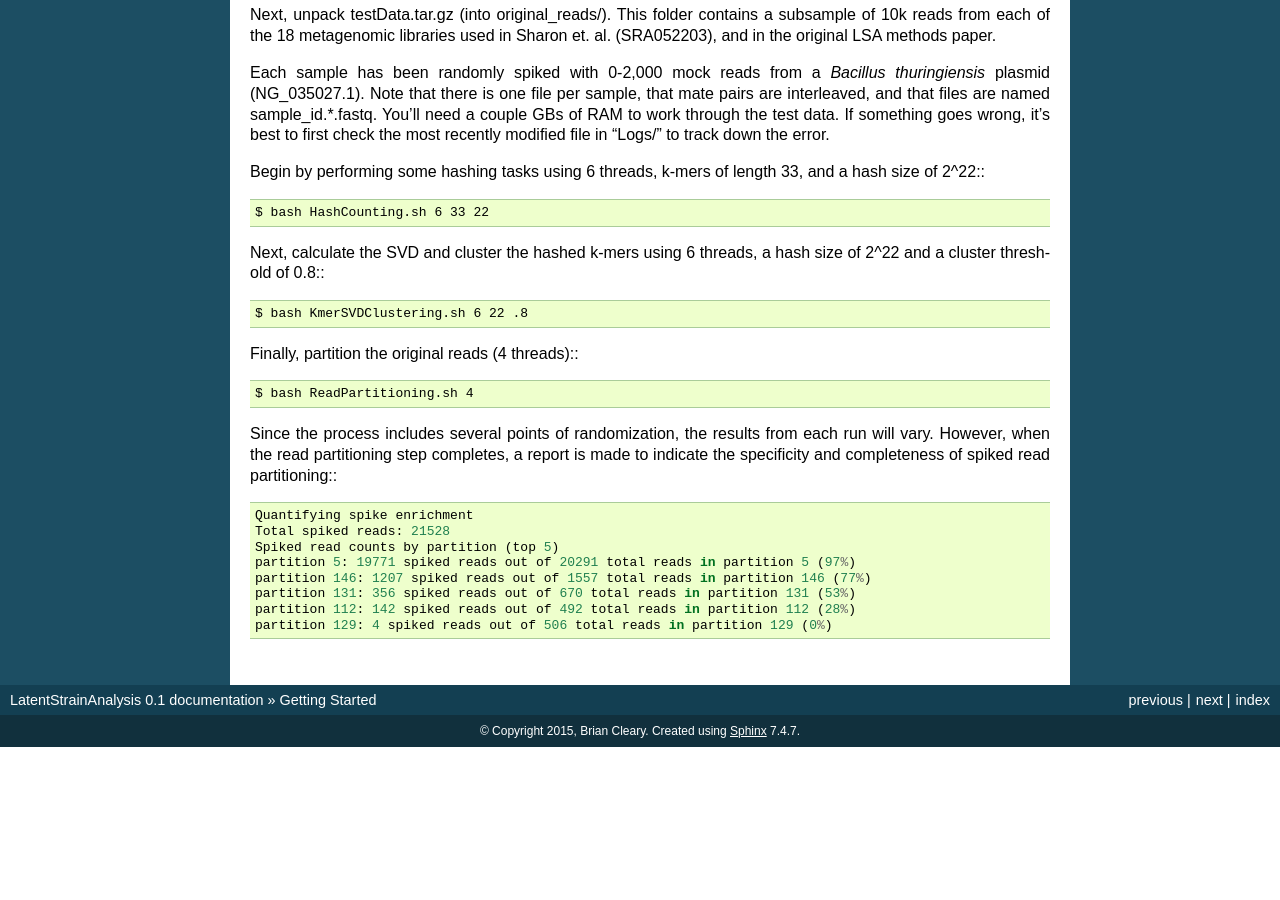
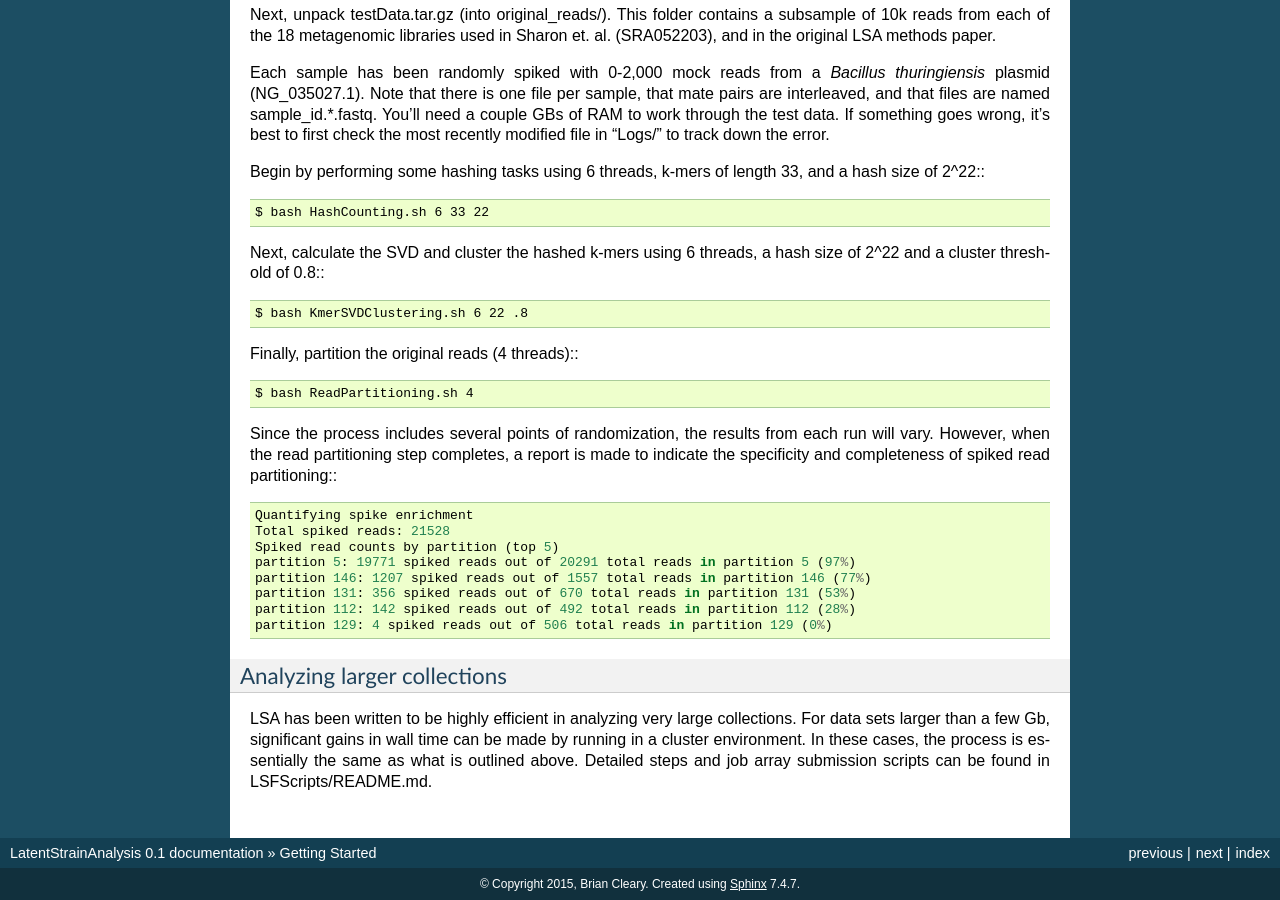
Before and after one commit to brian-cleary/LatentStrainAnalysis, a Sphinx documentation site: the page built from docs/source/getting_started.rst, in a window 1280 px wide and 900 px high, scrolled down 651 px. Built offline with Sphinx 7.4.7, drawn with Linux system fonts in a browser that asks for light colours; before the commit the page ends 1398 px from its top, so only the background shows below that; some of the changed text lies outside the part shown.

Commit message:
more documentation updates

```diff
--- a/docs/source/getting_started.rst
+++ b/docs/source/getting_started.rst
@@ -56,3 +56,8 @@ Since the process includes several points of randomization, the results from eac
     partition 131: 356 spiked reads out of 670 total reads in partition 131 (53%)
     partition 112: 142 spiked reads out of 492 total reads in partition 112 (28%)
     partition 129: 4 spiked reads out of 506 total reads in partition 129 (0%)
+
+Analyzing larger collections
+----------------------------
+
+LSA has been written to be highly efficient in analyzing very large collections. For data sets larger than a few Gb, significant gains in wall time can be made by running in a cluster environment. In these cases, the process is essentially the same as what is outlined above. Detailed steps and job array submission scripts can be found in LSFScripts/README.md.
```
